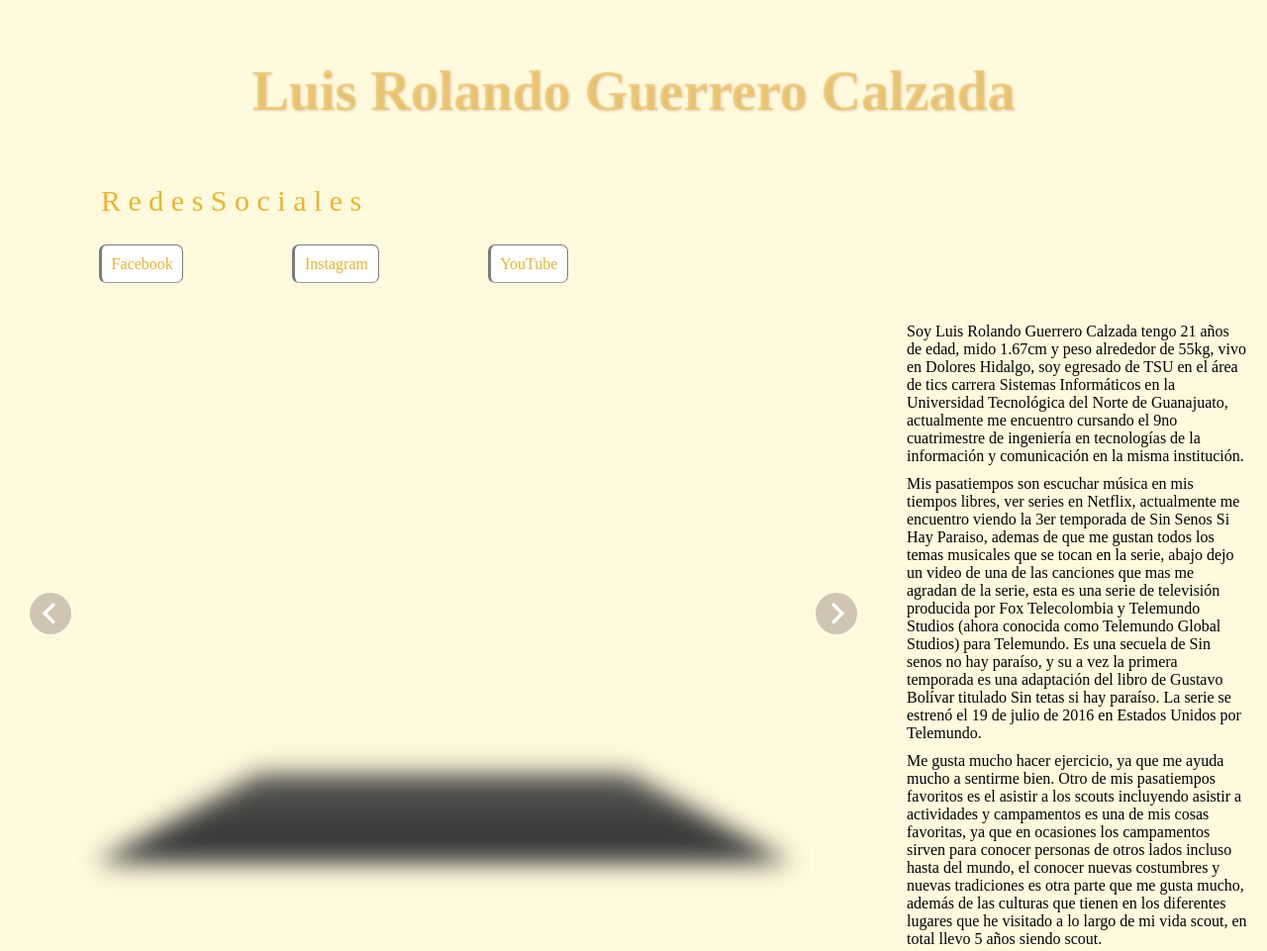
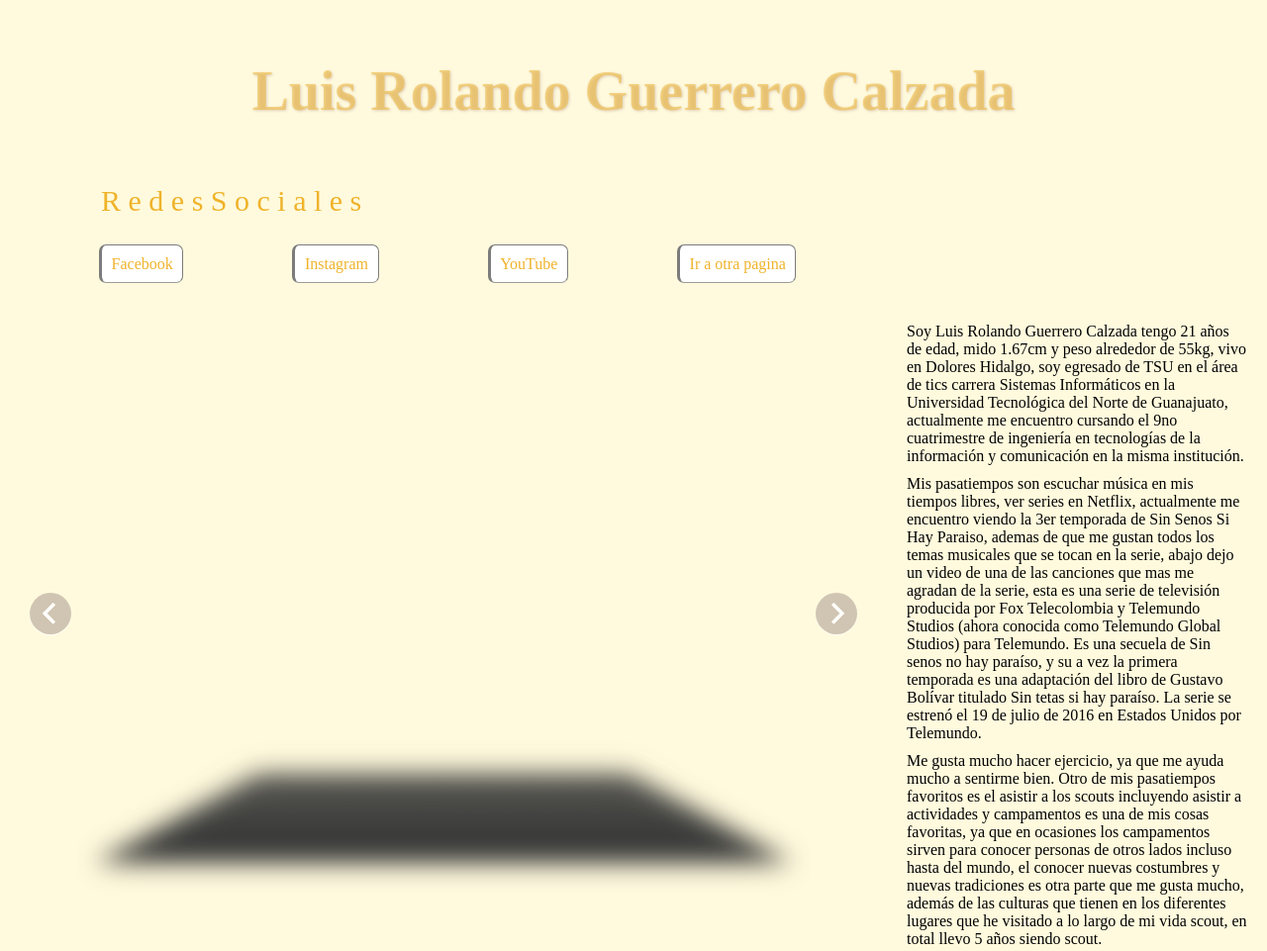
Before and after one commit to wiliguerrero/PGW, a plain HTML site: page index.html in a window 1280 px wide. Shown: the top 961 px of the page at 99% size. Drawn offline with nearby package versions, Linux system fonts and the light colour scheme.

Commit message:
Update index.html

```diff
--- a/index.html
+++ b/index.html
@@ -25,6 +25,7 @@
    <li><a href="https://www.facebook.com/profile.php?id=100011166098398" title="Facebook" id="facebook">Facebook</a></li>
    <li><a href="https://www.instagram.com/fn_luisrolando/" title="Instagram" id="instagram">Instagram</a></li>
    <li><a href="https://www.youtube.com/channel/UCm2OV5CTzJULm2VuJw6_QNw?view_as=subscriber" title="YouTube" id="youtube">YouTube</a></li>
+       <li><a href="PG/index.html" title="YouTube" id="youtube">Ir a otra pagina</a></li>
 
 </ul>
 
```
